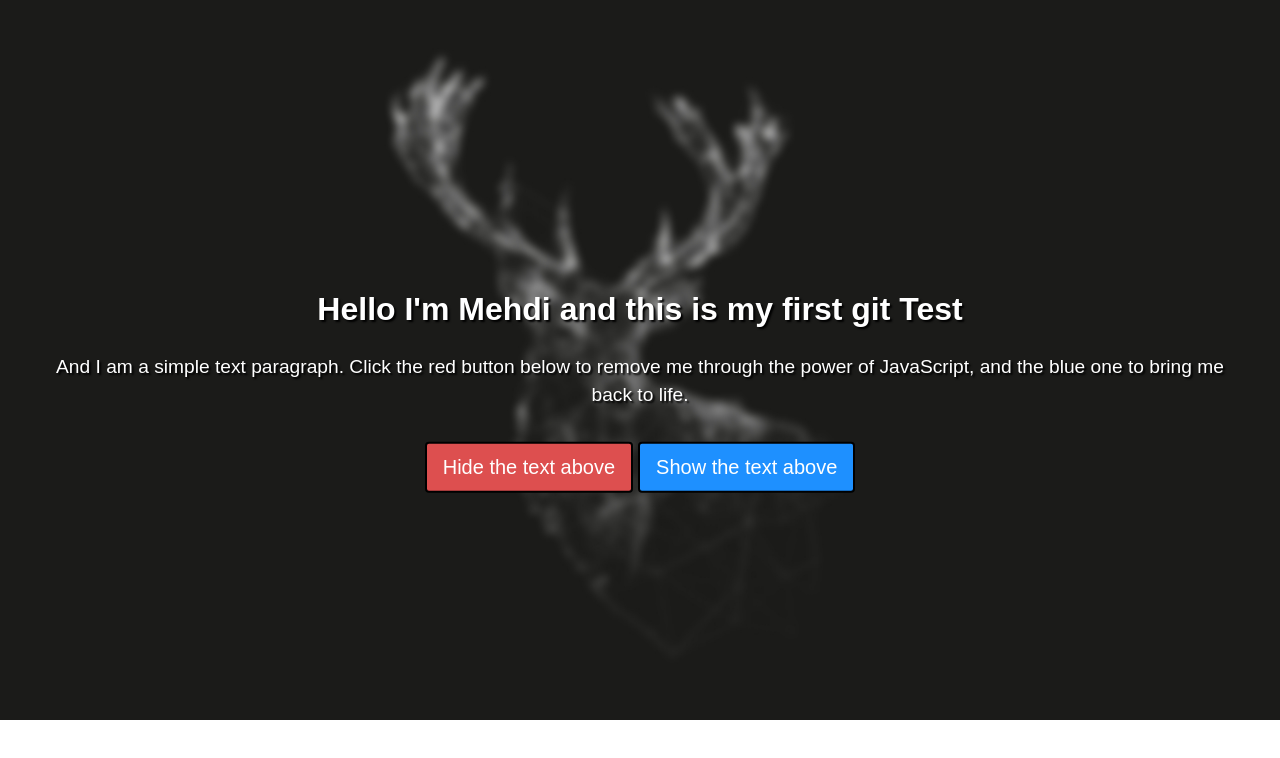
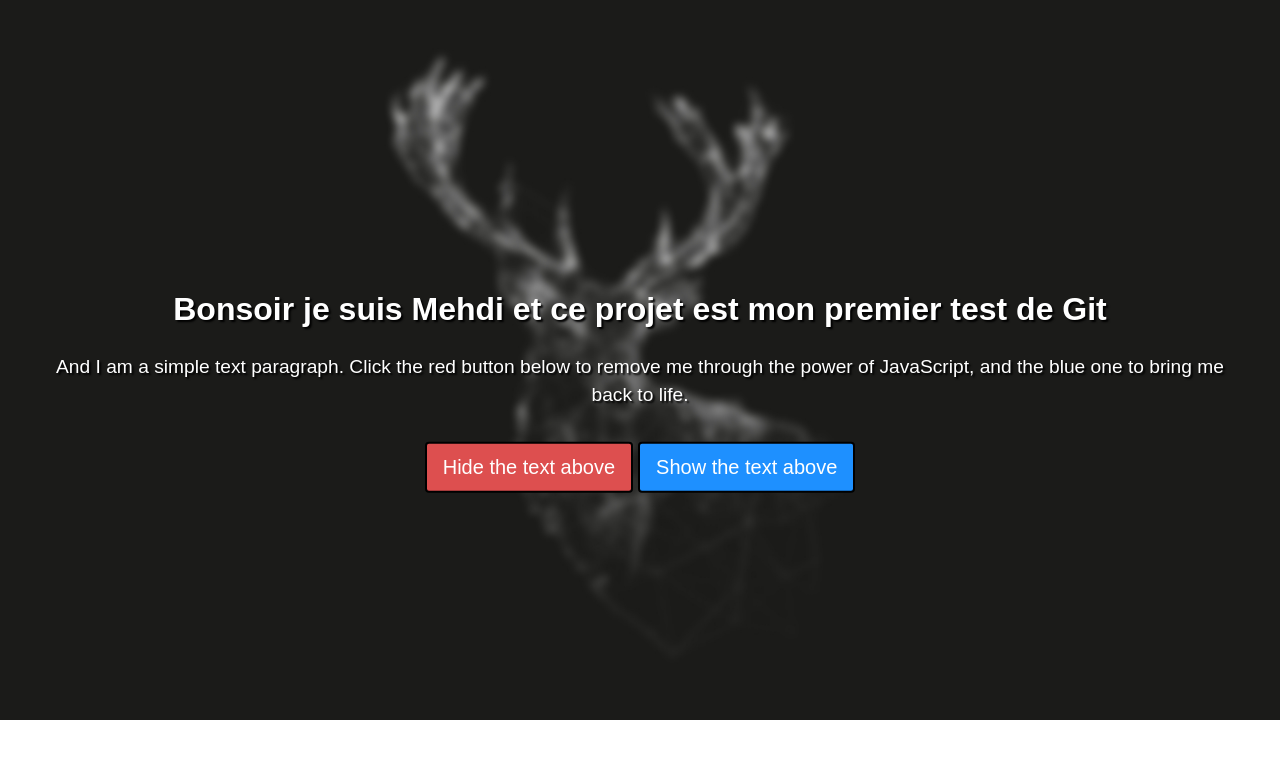
Before and after one commit to MehdiAouj/MyFirstProject, a plain HTML site: page Index.html in a window 1280 px wide. Drawn offline with nearby package versions, Linux system fonts and the light colour scheme.

Commit message:
Modification

```diff
--- a/Index.html
+++ b/Index.html
@@ -78,7 +78,7 @@ p {
 
     <div class="container">
 
-        <h1>Hello I'm Mehdi and this is my first git Test</h1>
+        <h1>Bonsoir je suis Mehdi et ce projet est mon premier test de Git</h1>
 <p>And I am a simple text paragraph. Click the red button below to remove me through the power of JavaScript, and the blue one to bring me back to life.</p>
 <button id="Btn1">Hide the text above</button>
 <button id="Btn2">Show the text above</button>
```
